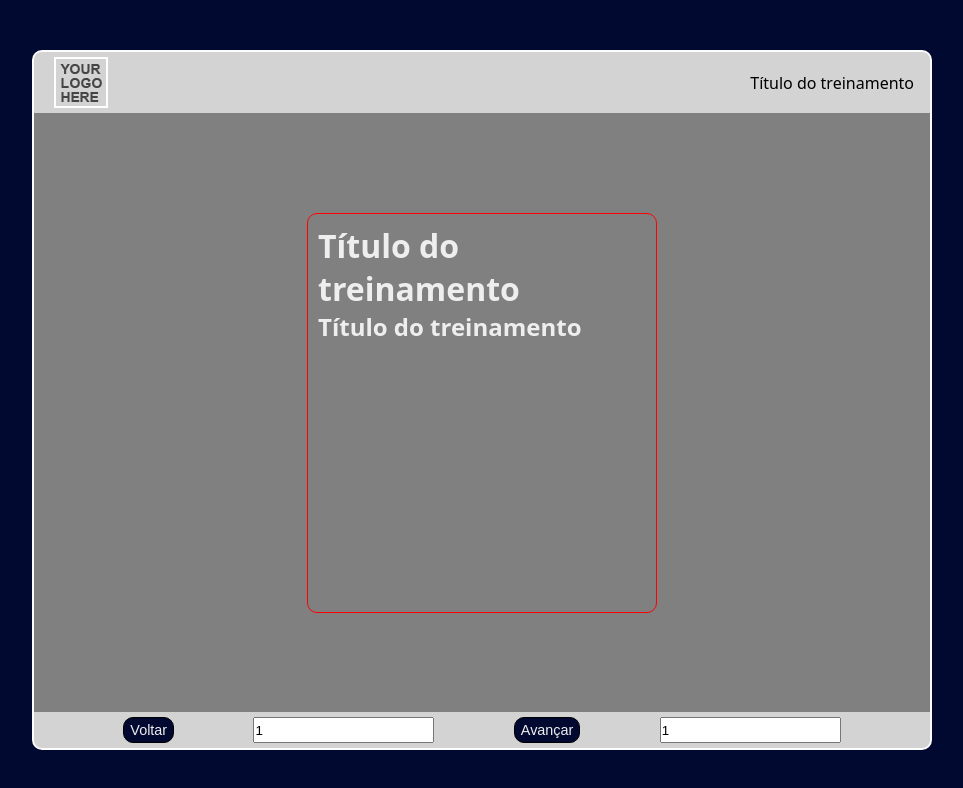
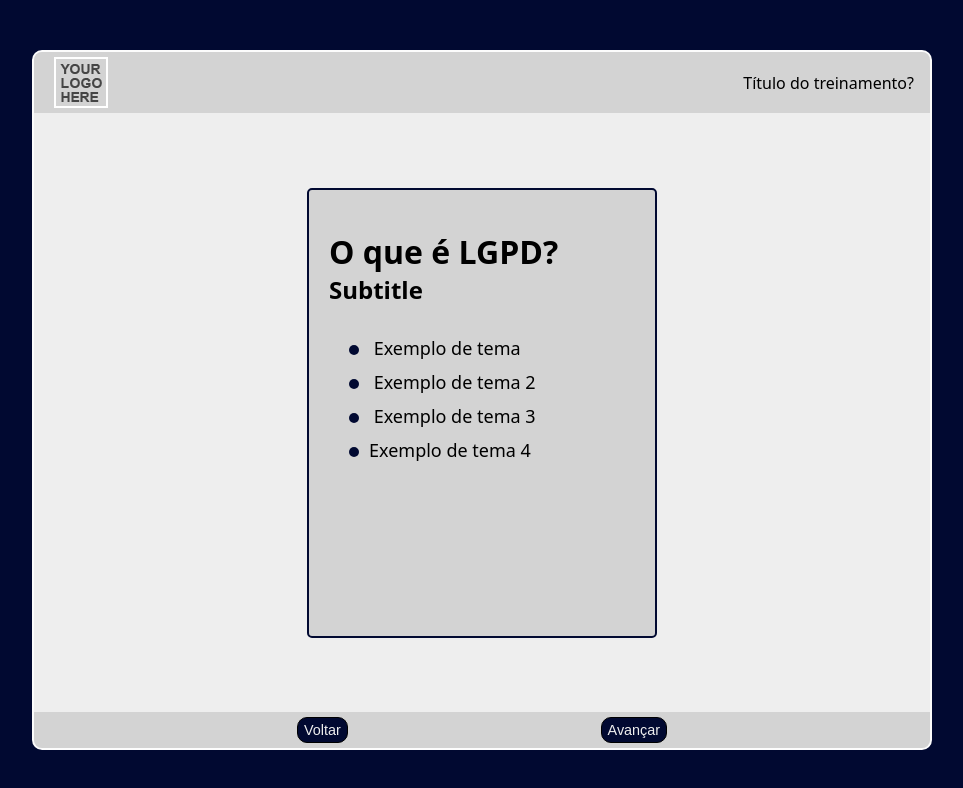
Before and after one commit to CapitaoDAreia/e-learning, a React (Create React App) app: page / in a window 1280 px wide. Both pictures are taken after a click on the button "Avançar". Shown: the top 788 px of the page, without its empty margins (158-1121 px from the left). Built offline with nearby package versions, Linux system fonts and the light colour scheme; the HTML template or start-up script is replaced by a standard one.

Commit message:
Adding directories and improving Book component

```diff
--- a/src/Components/Basics/BookComponent.component.tsx
+++ b/src/Components/Basics/BookComponent.component.tsx
@@ -12,25 +12,48 @@ type ButtonProps = {
 
 const BookComponent = styled.div`
     width: 350px;
-    height: 400px;
-    border: 1px solid red;
-    padding: 10px;
-    border-radius: 10px;
+    height: 450px;
+    border: 2px solid #010931;
+    padding: 20px;
+    border-radius: 5px;
+    display: flex;
+    flex-direction: column;
+    background-color: lightgrey;
+    h1{
+        margin-top: 20px;
+    }
+    h2{
+        margin-bottom: 20px;
+    }
     ul{
         list-style: none;
+        font-size: 18px;
+        margin-left: 20px;
+        li{
+            margin: 10px 0px;
+        }
     }
 `;
 
-const Book=(props: ButtonProps)=>{
-    return(
+const Circle = styled.div`
+    display: inline-block;
+    margin-right: 10px;
+    border-radius: 10px;
+    background: #010931;
+    width: 10px;
+    height: 10px;
+`;
+
+const Book = (props: ButtonProps) => {
+    return (
         <BookComponent>
             <h1>{props.title}</h1>
             <h2>{props.subtitle}</h2>
             <ul>
-                <li>{props.first}</li>
-                <li>{props.second}</li>
-                <li>{props.third}</li>
-                <li>{props.fourth}</li>
+                <li>{props.first ? <Circle /> : ''} {props.first}</li>
+                <li>{props.second ? <Circle /> : ''} {props.second}</li>
+                <li>{props.third ? <Circle /> : ''} {props.third}</li>
+                <li>{props.fourth ? <Circle/> : ''}{props.fourth}</li>
             </ul>
         </BookComponent>
     )
--- a/src/Components/Basics/GlobalButton.component.tsx
+++ b/src/Components/Basics/GlobalButton.component.tsx
@@ -60,7 +60,6 @@ const GlobalButton = (props: GlobalButtonProps) => {
             } >
                 {props.label}
             </GlobalButtonComponent>
-            <input type="text" value={props.counter} />
         </>
     )
 }
--- a/src/Components/Structurals/GlobalFooter.component.tsx
+++ b/src/Components/Structurals/Footer/GlobalFooter.component.tsx
@@ -1,6 +1,6 @@
 import React from "react";
 import styled from "styled-components";
-import GlobalButton from "../Basics/GlobalButton.component";
+import GlobalButton from "../../Basics/GlobalButton.component";
 
 const GlobalFooterComponent = styled.div`
     width: 100%;
--- a/src/Components/Structurals/GlobalStructure.component.tsx
+++ b/src/Components/Structurals/GlobalStructure.component.tsx
@@ -3,12 +3,12 @@ import styled from 'styled-components'
 
 //Structurals
 import GlobalContent from "./GlobalContent.component";
-import GlobalFooterComponent from "./GlobalFooter.component";
-import GlobalHeaderComponent from "./GlobalHeader.component";
+import GlobalFooterComponent from "./Footer/GlobalFooter.component";
+import GlobalHeaderComponent from "./Header/GlobalHeader.component";
 
 //Screens
 import Home from "../../Views/Home";
-import MiddleScreenTest1 from "../../Views/MiddleScreenTest1";
+import MiddleScreenTest1 from "../../Views/MiddleScreen";
 import ScreenTest1 from "../../Views/ScreenTest1";
 import ScreenTest2 from "../../Views/ScreenTest2";
 
--- a/src/Components/Structurals/GlobalHeader.component.tsx
+++ b/src/Components/Structurals/Header/GlobalHeader.component.tsx
@@ -1,7 +1,7 @@
 import React from "react";
 import styled from "styled-components";
-import LogoImg from '../../assets/img/logo.png';
-import { locale } from "../../global.presets";
+import LogoImg from '../../../assets/img/logo.png';
+import { locale } from "../../../global.presets";
 
 const GlobalHeaderComponent = styled.div`
     box-sizing: border-box;
--- a/src/Views/MiddleScreenTest1.tsx
+++ b/src/Views/MiddleScreen.tsx
@@ -5,24 +5,26 @@ import Book from "../Components/Basics/BookComponent.component";
 import { locale } from "../global.presets";
 
 const MiddleScreenTestComponent1 = styled.div`
-    background-color: grey;
-    color: #eeeeee;
+    background-color: #eeeeee;
+    color: #000000;
     width: 100%;
     height: 100%;
-
     display: flex;
     flex-direction: column;
     justify-content: space-evenly;
     align-items: center;
-    /* gap: 50px; */
 `;
 
 const MiddleScreenTest1 = () => {
     return (
         <MiddleScreenTestComponent1>
             <Book
-                title={`${locale.title}`}
-                subtitle={`${locale.title}`}
+                title='O que é LGPD?'
+                subtitle='Subtitle'
+                first='Exemplo de tema'
+                second='Exemplo de tema 2'
+                third='Exemplo de tema 3'
+                fourth='Exemplo de tema 4'
             />
         </MiddleScreenTestComponent1>
     )
--- a/src/Views/ScreenTest1.tsx
+++ b/src/Views/ScreenTest1.tsx
@@ -1,6 +1,6 @@
 import React from "react";
 import styled from "styled-components";
-import GlobalButtonWrapper from "../Components/Structurals/GlobalButtonWrapper.component";
+import GlobalButtonWrapper from "../Components/Structurals/Footer/GlobalButtonWrapper.component";
 
 const ScreenTestComponent1 = styled.div`
     background-color: grey;
--- a/src/Views/ScreenTest2.tsx
+++ b/src/Views/ScreenTest2.tsx
@@ -1,6 +1,6 @@
 import React from "react";
 import styled from "styled-components";
-import GlobalButtonWrapper from "../Components/Structurals/GlobalButtonWrapper.component";
+import GlobalButtonWrapper from "../Components/Structurals/Footer/GlobalButtonWrapper.component";
 
 const ScreenTestComponent1 = styled.div`
     background-color: grey;
--- a/src/global.presets.ts
+++ b/src/global.presets.ts
@@ -1,6 +1,6 @@
 
 export const locale = {
-    title: 'Título do treinamento',
+    title: 'Título do treinamento?',
     footer: 'Rodapé do treinamento',
     wellcome: 'Bem-vindo(a) ao treinamento de LGPD'
 }
```
Also changed, not shown: src/Components/Structurals/Footer/GlobalButtonWrapper.component.tsx (renamed from src/Components/Structurals/GlobalButtonWrapper.component.tsx).
